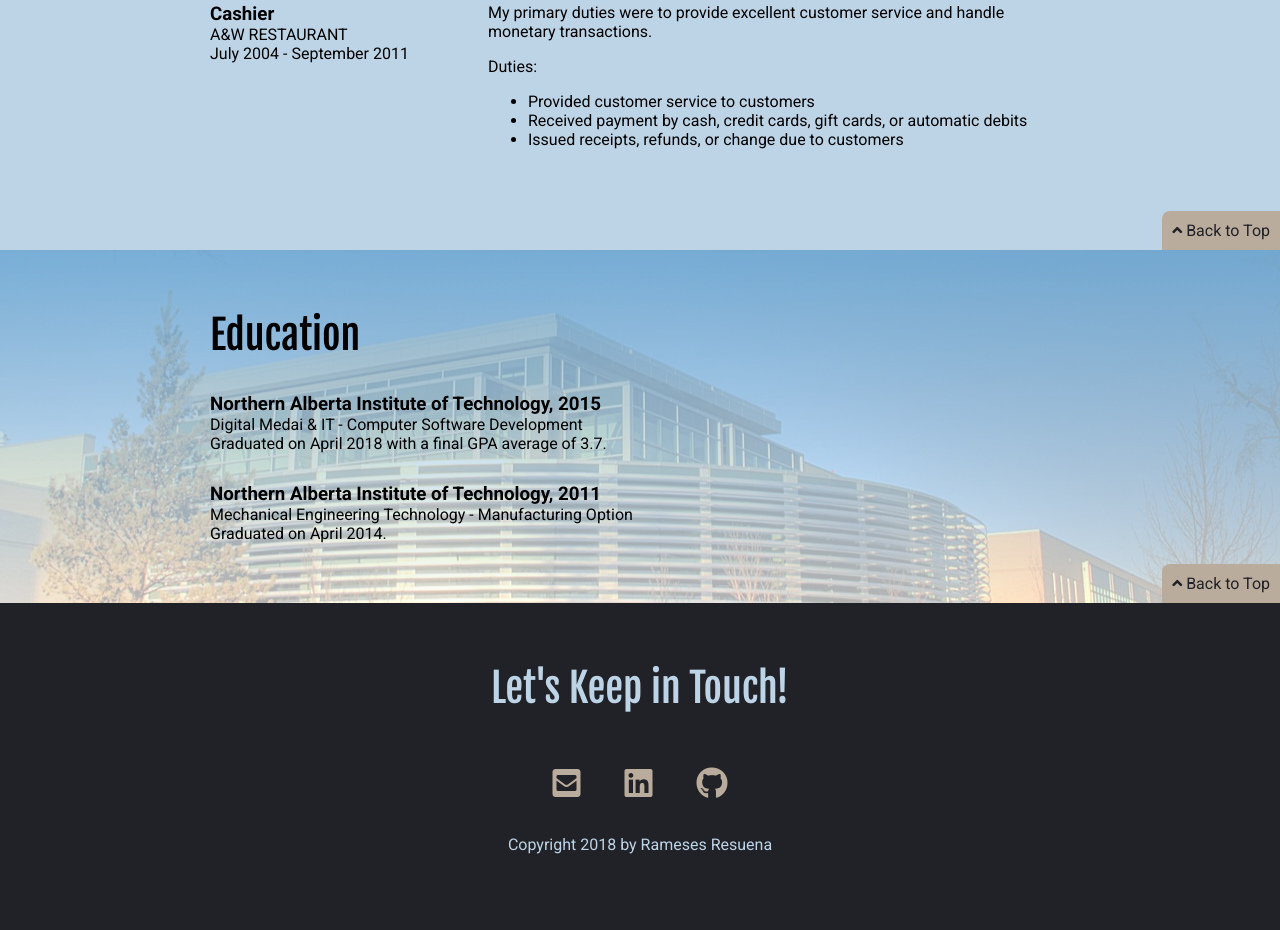
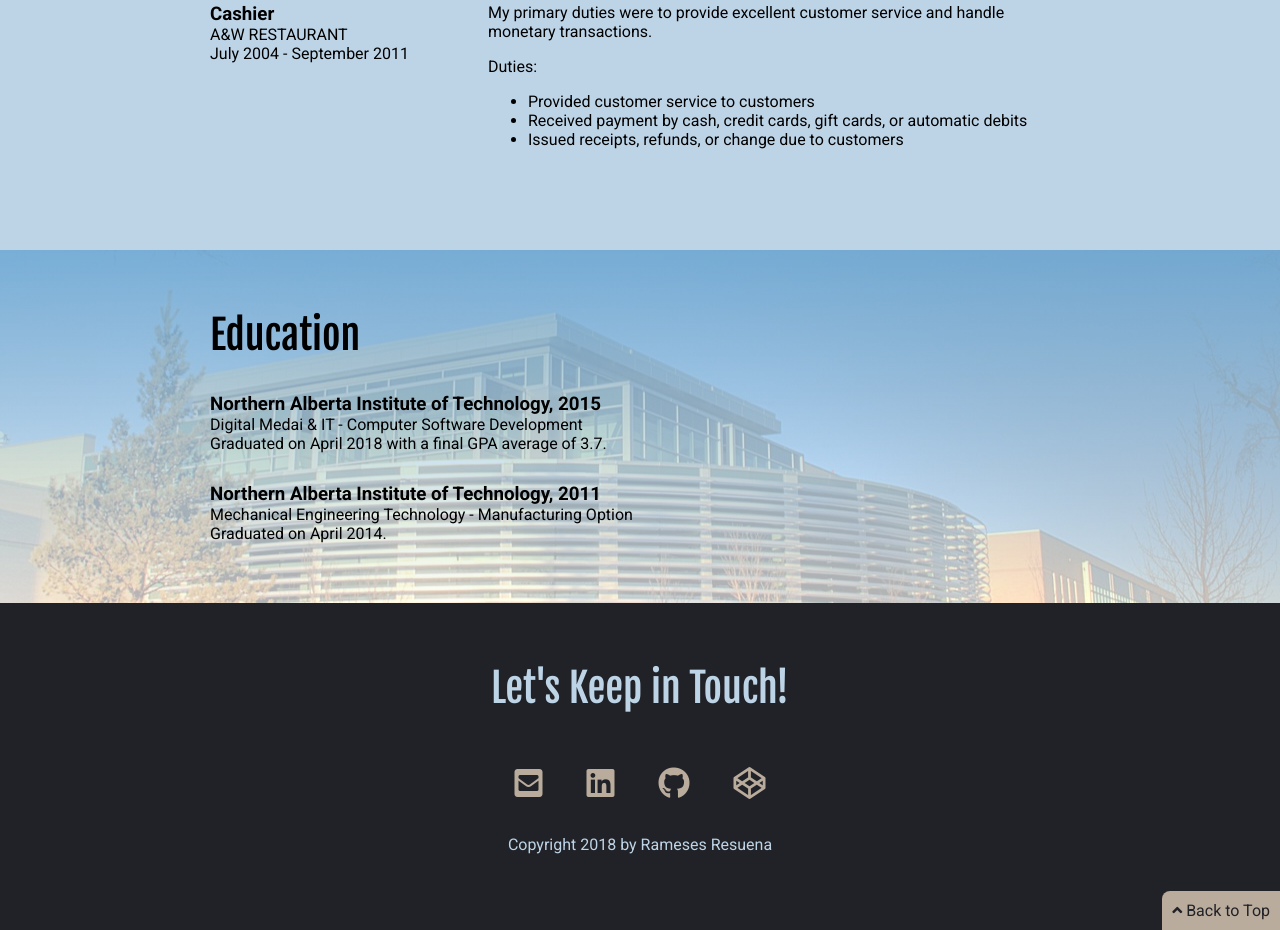
Before and after one commit to iWolfram/css-resume, a plain HTML site: page index.html in a window 1280 px wide. Shown: the part 1281-2211 px from the top of the page. Drawn offline with Linux system fonts and the light colour scheme.

Commit message:
Relocated "Back to Top" to footer

```diff
--- a/css/styles.css
+++ b/css/styles.css
@@ -98,6 +98,7 @@ header h1, header h2 {
 /* footer */
 footer {
   text-align: center;
+  position: relative;
 }
 .contact-info a {
   padding: 20px;
@@ -127,7 +128,6 @@ nav a {
 -----------------------------*/
 .work {
   background: #bdd4e7;
-  position: relative;
 }
 h3 ~ p {
   margin: 0;
@@ -146,7 +146,6 @@ h3 ~ p {
   background: linear-gradient(rgba(123, 178, 217, 0.9), rgba(255, 255, 255, 0.7)),
               url("../images/nait-hp-centre.jpg") no-repeat 0 65% fixed;
   background-size: cover;
-  position: relative;
 }
 p + h3 {
   margin-top: 30px;
--- a/index.html
+++ b/index.html
@@ -33,8 +33,6 @@
     <main>
         <!-- // Work Experience -->
         <section id="work" class="work">
-          <a href="#about" class="btn top">
-            <i class="fas fa-angle-up" aria-hidden="true"></i> Back to Top</a>
           <div class="content-wrap">
             <h2>Work Experience</h2>
 
@@ -142,8 +140,6 @@
 
         <!-- // Education -->
         <section id="education" class="education">
-          <a href="#about" class="btn top">
-            <i class="fas fa-angle-up" aria-hidden="true"></i> Back to Top</a>
           <div class="content-wrap">
             <h2>Education</h2>
 
@@ -182,9 +178,15 @@
               <i class="fab fa-github fa-2x" aria-hidden="true"></i>
               <span class="sr-only">GitHub</span>
             </a>
+            <a href="https://codepen.io/iWolfram9/" target="_blank">
+              <i class="fab fa-codepen fa-2x" aria-hidden="true"></i>
+              <span class="sr-only">CodePen</span>
+            </a>
         </div>
 
         <p>Copyright 2018 by Rameses Resuena</p>
+        <a href="#about" class="btn top">
+          <i class="fas fa-angle-up" aria-hidden="true"></i> Back to Top</a>
       </div>
     </footer>
 </body>
```
